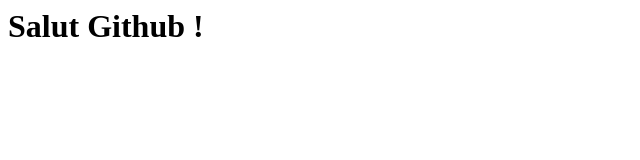
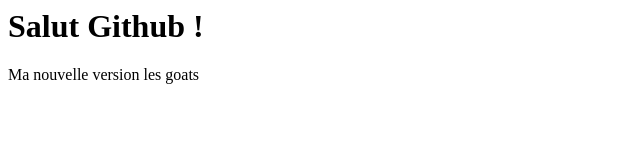
Before and after one commit to babaambrine/uel106, a plain HTML site: page index.html in a window 1280 px wide. Shown: the whole page, without its empty margins (0-640 px from the left). Drawn offline with Linux system fonts and the light colour scheme.

Commit message:
Update index.html

```diff
--- a/index.html
+++ b/index.html
@@ -4,5 +4,6 @@
 <head>
 <body>
 <h1>Salut Github !</h1>
+  <p>Ma nouvelle version les goats</p>
 <body>
 </html>
```
